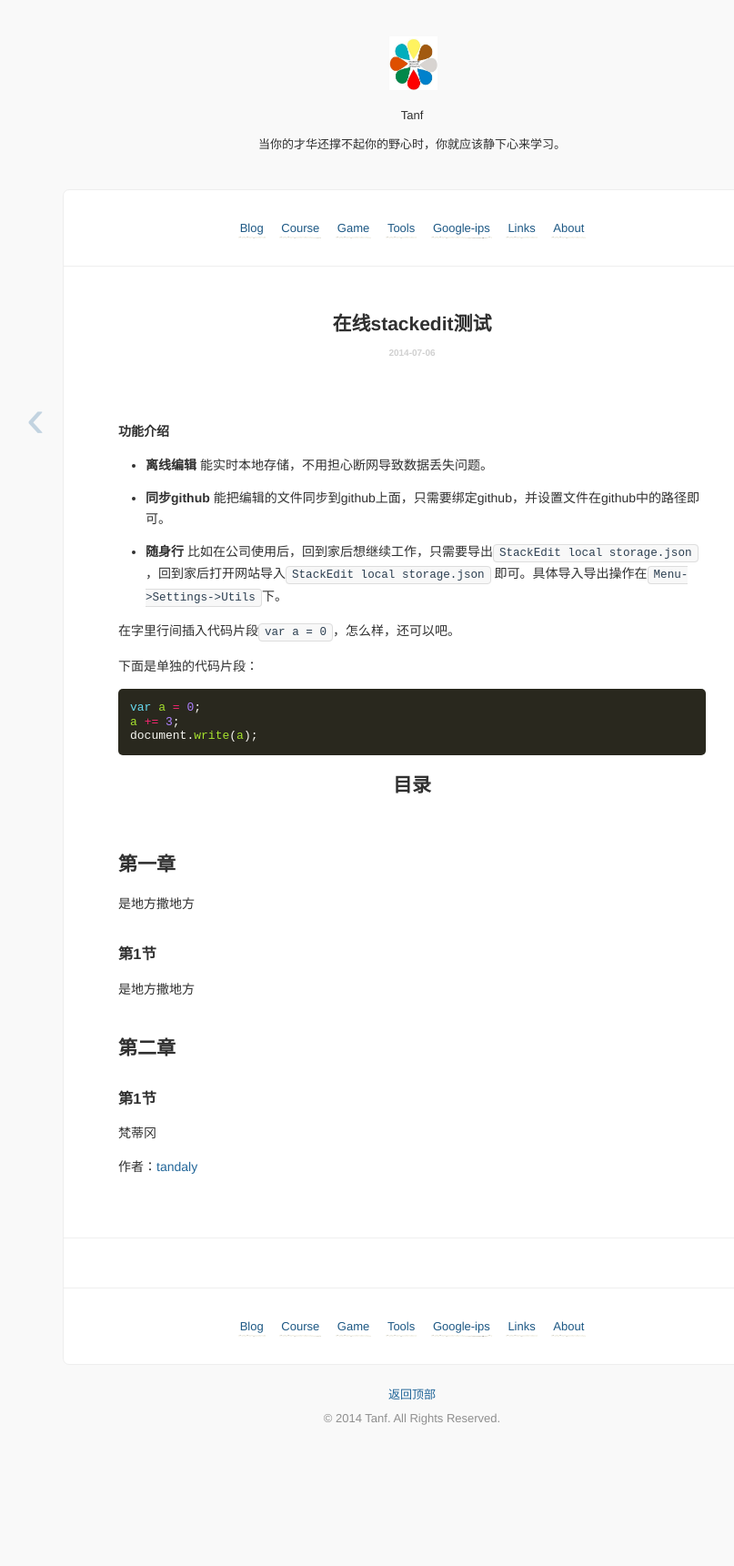
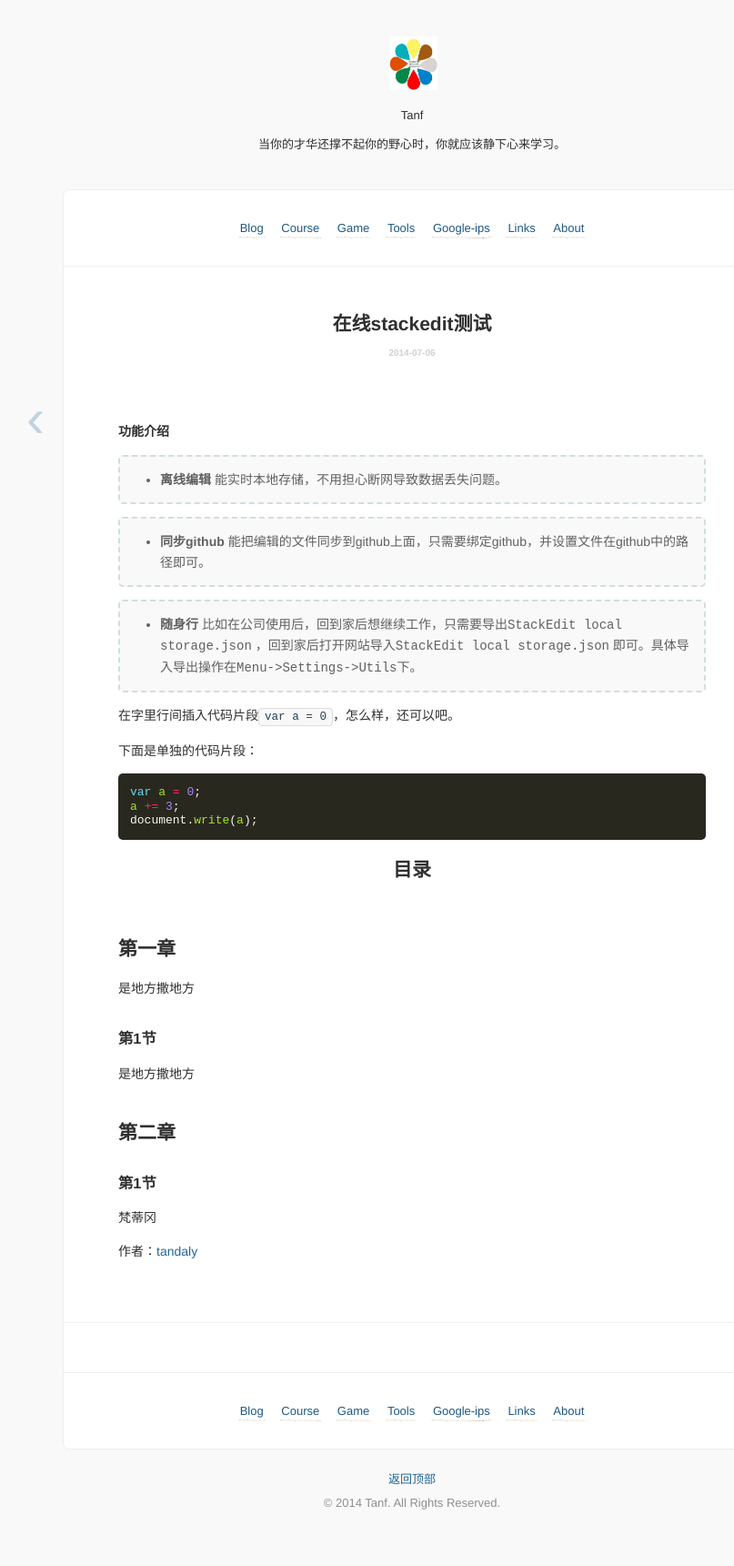
Before and after one commit to tandaly/blog, a Jekyll site: the page built from _posts/2014-07-06-stackedit.md, in a window 1280 px wide. Shown: the whole page at 91% size, without its empty margins (187-994 px from the left). Built offline with Jekyll 4.4.1, drawn with Linux system fonts in a browser that asks for light colours; Markdown is read by kramdown in place of the engine named in the settings; comment, search, counter and statistics services are not loaded; before the commit the page ends 1628 px from its top, so only the background shows below that.

```diff
--- a/_posts/2014-07-06-stackedit.md
+++ b/_posts/2014-07-06-stackedit.md
@@ -6,11 +6,11 @@ date: 2014-07-6 17:32:10
 
 #### **功能介绍**
 
-- **离线编辑** 能实时本地存储，不用担心断网导致数据丢失问题。
+>- **离线编辑** 能实时本地存储，不用担心断网导致数据丢失问题。
 
-- **同步github** 能把编辑的文件同步到github上面，只需要绑定github，并设置文件在github中的路径即可。
+>- **同步github** 能把编辑的文件同步到github上面，只需要绑定github，并设置文件在github中的路径即可。
 
-- **随身行** 比如在公司使用后，回到家后想继续工作，只需要导出`StackEdit local storage.json` ，回到家后打开网站导入`StackEdit local storage.json` 即可。具体导入导出操作在`Menu->Settings->Utils`下。
+>- **随身行** 比如在公司使用后，回到家后想继续工作，只需要导出`StackEdit local storage.json` ，回到家后打开网站导入`StackEdit local storage.json` 即可。具体导入导出操作在`Menu->Settings->Utils`下。
 
 
 在字里行间插入代码片段`var a = 0`，怎么样，还可以吧。
```
